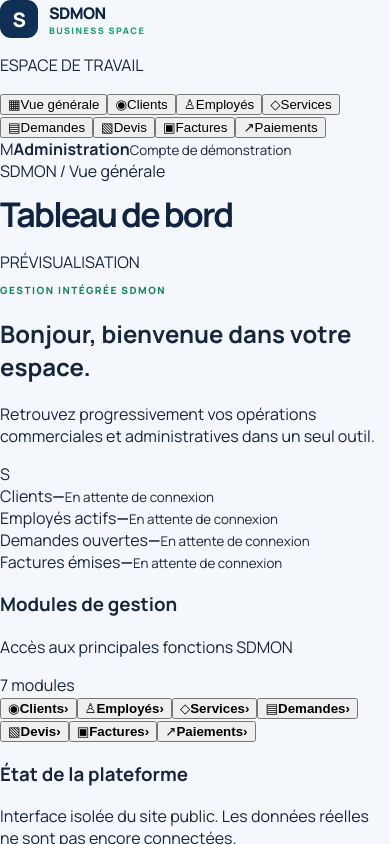
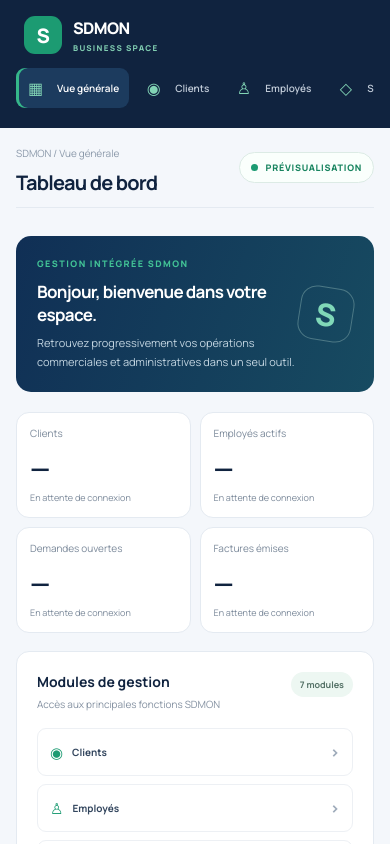
Before and after one commit to Mahdi516630/SDMON, a React (Vite) app in the folder apps/portal/: page / in a window 390 px wide. Shown: the top 844 px of the page. Built offline with nearby package versions, Linux system fonts and the light colour scheme; no server answers.

Commit message:
portal: style SDMON business dashboard and module navigation

```diff
--- a/apps/portal/src/styles.css
+++ b/apps/portal/src/styles.css
@@ -1,38 +1,80 @@
 @import url('https://fonts.googleapis.com/css2?family=Manrope:wght@400;500;600;700;800&display=swap');
 
-:root {
-  font-family: 'Manrope', sans-serif;
-  color: #17263c;
-  background: #f4f7fb;
-  font-synthesis: none;
-  text-rendering: optimizeLegibility;
-}
+:root { font-family: 'Manrope', sans-serif; color: #17263c; background: #f4f7fb; font-synthesis: none; text-rendering: optimizeLegibility; }
 * { box-sizing: border-box; }
 body { margin: 0; min-width: 320px; }
-.shell { max-width: 1180px; margin: 0 auto; padding: 0 28px; }
-.topbar { height: 86px; display: flex; align-items: center; justify-content: space-between; border-bottom: 1px solid #e3eaf2; }
-.brand { display: flex; align-items: center; gap: 11px; color: #10233f; text-decoration: none; font-weight: 800; letter-spacing: -.04em; }
-.brand-mark { display: grid; place-items: center; width: 38px; height: 38px; border-radius: 11px; color: white; background: #102f55; font-size: 20px; }
-.brand small { display: block; color: #1c9b72; font-size: 9px; letter-spacing: .16em; }
-.environment, .eyebrow { color: #18845f; font-size: 10px; font-weight: 800; letter-spacing: .15em; }
-.welcome { max-width: 760px; padding: 88px 0 58px; }
-h1 { margin: 14px 0 18px; color: #10233f; font-size: clamp(34px, 5vw, 58px); line-height: 1.08; letter-spacing: -.055em; }
-.intro { max-width: 680px; color: #66758a; font-size: 16px; line-height: 1.8; }
-.status-card { display: flex; gap: 14px; align-items: flex-start; margin-top: 30px; padding: 20px; border: 1px solid #dcebe5; border-radius: 14px; background: #fafffc; }
-.status-dot { width: 9px; height: 9px; flex: 0 0 auto; margin-top: 6px; border-radius: 50%; background: #1c9b72; box-shadow: 0 0 0 4px #e2f5ed; }
-.status-card p { margin: 5px 0 0; color: #718096; font-size: 13px; line-height: 1.6; }
-.modules { display: grid; grid-template-columns: repeat(3, 1fr); gap: 16px; padding-bottom: 70px; }
-.modules article { min-height: 190px; padding: 23px; border: 1px solid #e3eaf2; border-radius: 15px; background: white; }
-.modules article > span { color: #1c9b72; font-size: 11px; font-weight: 800; }
-.modules h2 { margin: 22px 0 8px; color: #10233f; font-size: 18px; }
-.modules p { min-height: 42px; margin: 0 0 18px; color: #718096; font-size: 12px; line-height: 1.7; }
-.modules small { color: #9aa7b6; font-size: 10px; font-weight: 700; text-transform: uppercase; letter-spacing: .1em; }
-footer { display: flex; justify-content: space-between; gap: 16px; padding: 22px 0 30px; border-top: 1px solid #e3eaf2; color: #8a97a8; font-size: 10px; }
-@media (max-width: 720px) {
-  .shell { padding: 0 18px; }
-  .environment { max-width: 120px; text-align: right; line-height: 1.5; }
-  .welcome { padding: 64px 0 40px; }
-  .modules { grid-template-columns: 1fr; padding-bottom: 45px; }
-  .modules article { min-height: 0; }
-  footer { flex-direction: column; }
+button { font: inherit; cursor: pointer; }
+.app-shell { min-height: 100vh; }
+.sidebar { position: fixed; inset: 0 auto 0 0; z-index: 2; display: flex; flex-direction: column; width: 250px; padding: 25px 17px 18px; background: #10233f; color: #fff; }
+.brand { display: flex; align-items: center; gap: 11px; padding: 0 8px 33px; color: #fff; text-decoration: none; font-size: 16px; font-weight: 800; letter-spacing: -.04em; }
+.brand-mark { display: grid; place-items: center; width: 38px; height: 38px; border-radius: 11px; background: #1c9b72; color: #fff; font-size: 20px; }
+.brand small { display: block; margin-top: 3px; color: #80cdb1; font-size: 8px; letter-spacing: .16em; }
+.nav-caption { padding: 0 10px; color: #8090a7; font-size: 9px; font-weight: 800; letter-spacing: .14em; }
+.sidebar nav { display: grid; gap: 5px; }
+.nav-item { display: flex; align-items: center; gap: 12px; width: 100%; padding: 11px 12px; border: 0; border-radius: 9px; color: #c1cbd8; background: transparent; text-align: left; font-size: 12px; font-weight: 600; }
+.nav-item:hover, .nav-item.active { color: #fff; background: #1c3b5e; }
+.nav-item.active { box-shadow: inset 3px 0 #35b78a; }
+.nav-icon { display: inline-grid; place-items: center; width: 19px; color: #82d4b5; font-size: 16px; }
+.sidebar-bottom { display: flex; align-items: center; gap: 10px; margin-top: auto; padding: 17px 7px 0; border-top: 1px solid #2b405a; font-size: 11px; }
+.profile-avatar { display: grid; place-items: center; width: 33px; height: 33px; border-radius: 50%; background: #d8f3e8; color: #126c4d; font-weight: 800; }
+.sidebar-bottom strong, .sidebar-bottom small { display: block; }
+.sidebar-bottom small { margin-top: 3px; color: #91a1b7; font-size: 9px; }
+.workspace { min-height: 100vh; margin-left: 250px; padding: 0 38px; }
+.workspace-header { display: flex; align-items: center; justify-content: space-between; min-height: 100px; border-bottom: 1px solid #e4eaf1; }
+.breadcrumb { color: #8b99aa; font-size: 10px; }
+.workspace-header h1 { margin: 7px 0 0; color: #10233f; font-size: 24px; letter-spacing: -.04em; }
+.dev-tag { display: flex; align-items: center; gap: 8px; padding: 8px 11px; border: 1px solid #dcebe5; border-radius: 30px; color: #18845f; background: #fafffc; font-size: 9px; font-weight: 800; letter-spacing: .08em; }
+.dev-tag i { width: 7px; height: 7px; border-radius: 50%; background: #1c9b72; }
+.welcome-panel { display: flex; align-items: center; justify-content: space-between; overflow: hidden; margin: 28px 0 20px; padding: 27px 31px; border-radius: 15px; background: linear-gradient(110deg, #102f55, #174b61); color: white; }
+.eyebrow { margin: 0 0 10px; color: #42c396; font-size: 9px; font-weight: 800; letter-spacing: .16em; }
+.welcome-panel h2 { margin: 0 0 8px; font-size: 21px; letter-spacing: -.04em; }
+.welcome-panel p:last-child { max-width: 610px; margin: 0; color: #c3d5e1; font-size: 11px; line-height: 1.7; }
+.welcome-mark { display: grid; place-items: center; width: 86px; height: 86px; flex: 0 0 auto; border: 1px solid #4c7885; border-radius: 25px; color: #80d8b8; font-size: 49px; font-weight: 800; transform: rotate(9deg); }
+.metrics { display: grid; grid-template-columns: repeat(4, 1fr); gap: 13px; margin-bottom: 18px; }
+.metrics article, .panel { border: 1px solid #e4eaf1; border-radius: 13px; background: white; }
+.metrics article { padding: 17px; }
+.metrics article span, .metrics article small { display: block; color: #7b899a; font-size: 10px; }
+.metrics article strong { display: block; margin: 10px 0 5px; color: #10233f; font-size: 26px; }
+.metrics article small { font-size: 9px; }
+.content-grid { display: grid; grid-template-columns: 1.4fr 1fr; gap: 15px; }
+.panel { padding: 20px; }
+.panel-heading { display: flex; align-items: flex-start; justify-content: space-between; gap: 10px; }
+.panel h3 { margin: 0; color: #10233f; font-size: 14px; }
+.panel-heading p, .system-panel > p { margin: 5px 0 16px; color: #8491a1; font-size: 10px; line-height: 1.6; }
+.soft-label { display: inline-block; padding: 6px 9px; border-radius: 20px; color: #557267; background: #edf7f2; font-size: 9px; font-weight: 700; }
+.quick-links { display: grid; grid-template-columns: 1fr 1fr; gap: 8px; }
+.quick-links button { display: flex; align-items: center; gap: 9px; padding: 12px; border: 1px solid #edf0f4; border-radius: 9px; color: #33465e; background: #fff; text-align: left; font-size: 10px; }
+.quick-links button:hover { border-color: #b6dfcf; background: #fafffc; }
+.quick-links button span { color: #1c9b72; font-size: 15px; }
+.quick-links button strong { flex: 1; font-size: 10px; }
+.quick-links button b { color: #9eabba; font-size: 16px; }
+.system-panel > p { margin-bottom: 21px; }
+.system-line { display: flex; justify-content: space-between; gap: 10px; padding: 11px 0; border-bottom: 1px solid #f0f2f5; color: #77869a; font-size: 10px; }
+.system-line:last-child { border-bottom: 0; }
+.system-line strong { color: #9a7a3e; font-size: 9px; text-align: right; }
+.system-line strong.ok { color: #18845f; }
+.module-placeholder { display: flex; flex-direction: column; align-items: flex-start; max-width: 620px; margin: 65px auto; padding: 35px; border: 1px solid #e4eaf1; border-radius: 16px; background: white; }
+.placeholder-icon { display: grid; place-items: center; width: 48px; height: 48px; margin-bottom: 24px; border-radius: 13px; color: #18845f; background: #eaf7f1; font-size: 23px; }
+.module-placeholder h2 { margin: 0 0 9px; color: #10233f; font-size: 25px; }
+.module-placeholder > p:not(.eyebrow) { color: #748397; font-size: 12px; line-height: 1.7; }
+.module-placeholder .soft-label { margin-top: 13px; }
+.back-button { margin-top: 25px; padding: 10px 14px; border: 0; border-radius: 8px; color: white; background: #102f55; font-size: 10px; font-weight: 700; }
+.workspace-footer { display: flex; justify-content: space-between; gap: 14px; margin-top: 35px; padding: 20px 0; border-top: 1px solid #e4eaf1; color: #9aa6b4; font-size: 9px; }
+@media (max-width: 1050px) { .sidebar { width: 215px; } .workspace { margin-left: 215px; padding: 0 24px; } .metrics { grid-template-columns: repeat(2, 1fr); } .content-grid { grid-template-columns: 1fr; } }
+@media (max-width: 700px) {
+  .sidebar { position: static; width: 100%; padding: 16px; }
+  .brand { padding-bottom: 14px; }
+  .nav-caption, .sidebar-bottom { display: none; }
+  .sidebar nav { display: flex; overflow-x: auto; padding-bottom: 4px; }
+  .nav-item { width: auto; flex: 0 0 auto; padding: 9px 10px; font-size: 10px; }
+  .workspace { margin-left: 0; padding: 0 16px; }
+  .workspace-header { min-height: 80px; }
+  .workspace-header h1 { font-size: 20px; }
+  .welcome-panel { padding: 21px; }
+  .welcome-mark { width: 54px; height: 54px; border-radius: 16px; font-size: 31px; }
+  .welcome-panel h2 { font-size: 17px; }
+  .metrics { gap: 9px; }
+  .metrics article { padding: 13px; }
+  .quick-links { grid-template-columns: 1fr; }
+  .workspace-footer { flex-direction: column; }
 }
```
